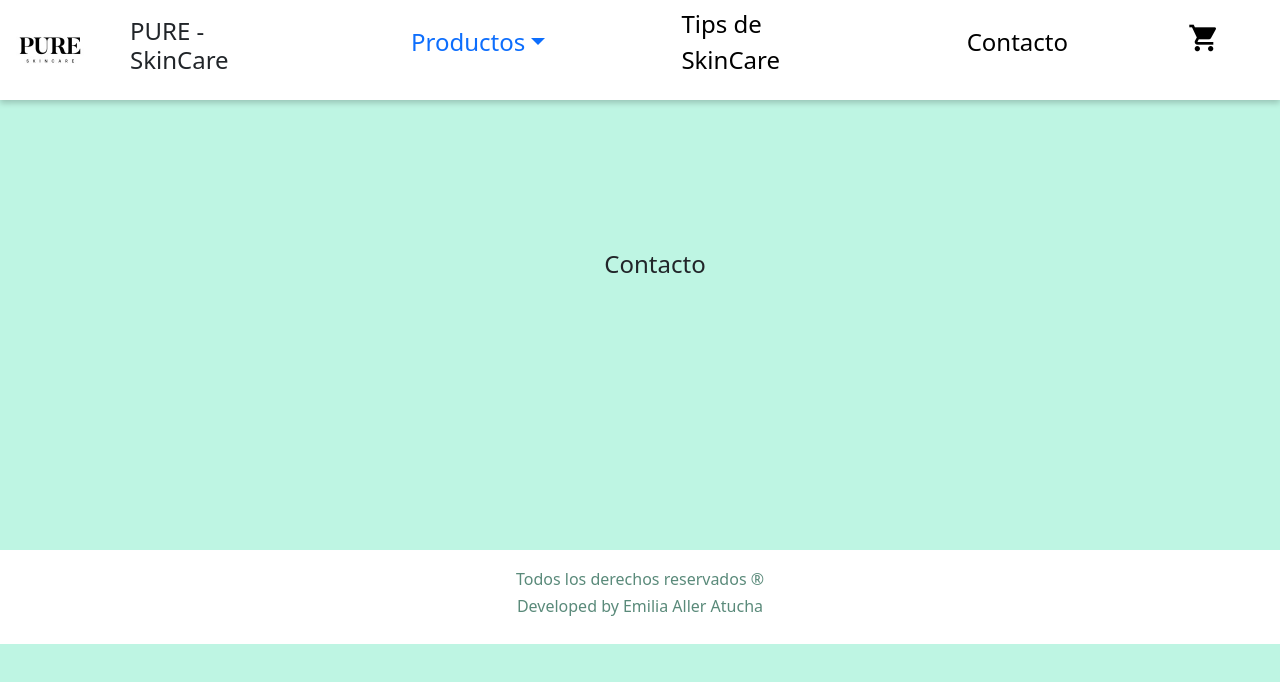
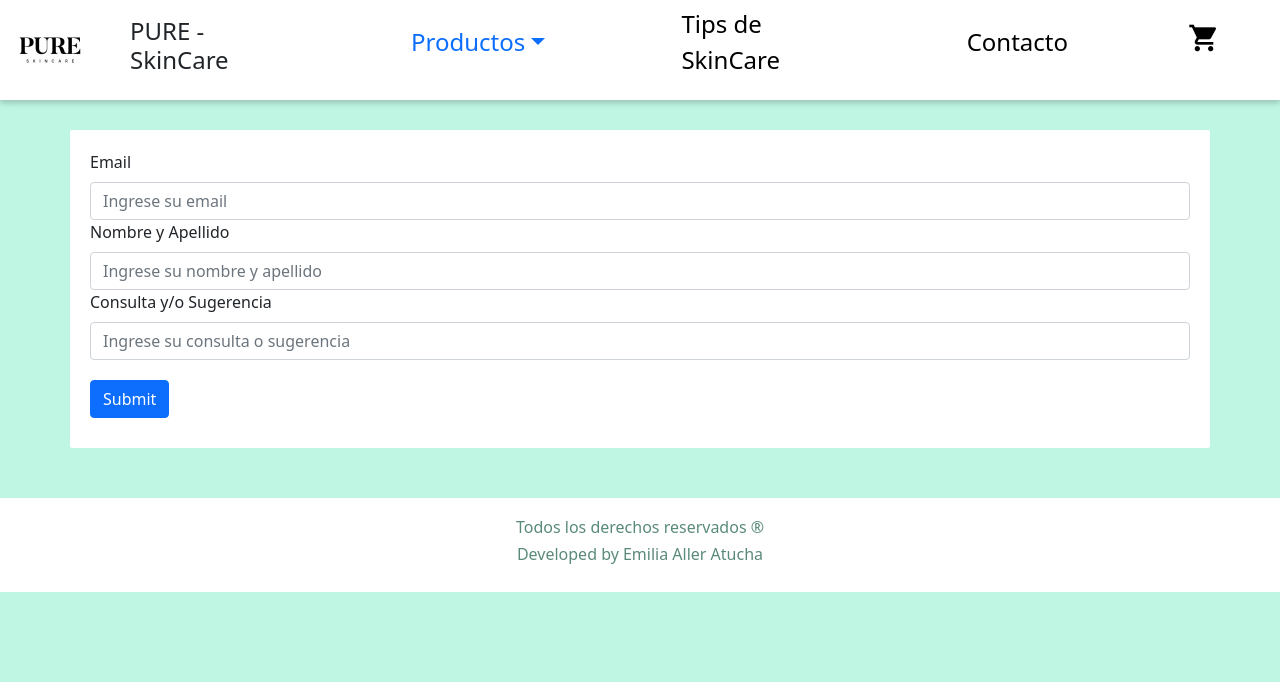
Before and after one commit to emialler/TiendaSkinCare-AllerAtucha, a React (Create React App) app: page /contacto in a window 1280 px wide. Shown: the top 682 px of the page. Built offline with nearby package versions, Linux system fonts and the light colour scheme.

Commit message:
Desafío Sincronizar Counter

```diff
--- a/src/components/Contacto.js
+++ b/src/components/Contacto.js
@@ -1,8 +1,31 @@
 import React from 'react'
+import { Container, Form, Button } from 'react-bootstrap'
+
 
 const Contacto = () => {
+
+  /* ----------- EN PROCESO -------------*/
+
   return (
-    <h1 className="titulosProvisorios">Contacto</h1>
+    <Container id="formulario">
+      <Form>
+        <Form.Group>
+          <Form.Label>Email</Form.Label>
+          <Form.Control type="email" placeholder="Ingrese su email" />
+        </Form.Group>
+        <Form.Group>
+          <Form.Label>Nombre y Apellido</Form.Label>
+          <Form.Control type="text" placeholder="Ingrese su nombre y apellido" />
+        </Form.Group>
+        <Form.Group>
+          <Form.Label>Consulta y/o Sugerencia</Form.Label>
+          <Form.Control type="text" placeholder="Ingrese su consulta o sugerencia" />
+        </Form.Group>
+        <div>
+        <Button type="submit">Submit</Button>
+        </div>
+      </Form>
+    </Container>
   )
 }
 
--- a/src/components/Item.js
+++ b/src/components/Item.js
@@ -9,7 +9,6 @@ const Item = ({item}) => {
           <Card.Body>
               <Card.Title>{item.title}</Card.Title>
               <Link to={`/item/${item.id}`}><Button variant="outline-secondary">Ver detalles</Button></Link>
-              <Button variant="outline-primary">Agregar al carrito</Button>
           </Card.Body>
       </Card>
   )
--- a/src/components/ItemCount.js
+++ b/src/components/ItemCount.js
@@ -2,24 +2,33 @@ import React from 'react'
 import { useState } from 'react'
 import { Button } from 'react-bootstrap'
 
-const ItemCount = ({stock, initial}) => {
+const ItemCount = ({stock, initial, onAdd}) => {
 
     const [estado, setEstado] = useState(initial)
 
-    const onAdd = () => {
+    const sumar = () => {
         estado < stock ? setEstado(estado + 1) : setEstado(estado)
     }
 
-    const onRemove = () => {
+    const restar = () => {
         estado > initial ? setEstado(estado - 1) : setEstado(estado)
     }
 
+    const agregar = () => {
+        onAdd(estado)
+    }
+
   return (
+    <>
         <div id="itemCount">
-            <Button onClick={onRemove}>-</Button>
+            <Button className="myButton" onClick={restar}>-</Button>
             <p>{estado}</p>
-            <Button onClick={onAdd}>+</Button>
+            <Button className="myButton" onClick={sumar}>+</Button>
         </div>
+        <div className="btnCompra">
+        <Button className="myButton" onClick={agregar} id="botonDetail">Agregar al carrito</Button>
+        </div>
+    </>
   )
 }
 
--- a/src/components/ItemDetail.js
+++ b/src/components/ItemDetail.js
@@ -1,7 +1,15 @@
+import { useState } from 'react'
 import { Card, Container, Button } from 'react-bootstrap'
+import { Link } from 'react-router-dom'
 import ItemCount from './ItemCount'
 
 const ItemDetail = ({item}) => {
+
+  const [carrito, setCarrito] = useState(0)
+
+  const onAdd = (cantidad) => {
+    setCarrito(cantidad)
+  }
 
     return (
       <Container className="detalle">
@@ -12,8 +20,14 @@ const ItemDetail = ({item}) => {
             <Card.Title className="title">{item.title}</Card.Title>
             <Card.Text id="description">{item.description}</Card.Text>
             <Card.Title className="title">${item.price}</Card.Title>
-          <ItemCount stock={10} initial={1}/>
-          <Button id="botonDetail" variant="outline-primary">Agregar al carrito</Button>
+            {
+              carrito === 0 ? (<ItemCount stock={item.stock} initial={1} onAdd={onAdd}/>
+              ) : (
+                <div className="btnCompra">
+                  <Link to="/cart"><Button className="myButton">Ir al carrito</Button></Link>
+                  <Button onClick={()=>(setCarrito(0))} className="myButton">Reiniciar compra</Button>
+                </div>
+              )}
           </Card>
         </Container>
     )
--- a/src/data/products.json
+++ b/src/data/products.json
@@ -4,7 +4,8 @@
         "title": "Crema Facial de Día",
         "price": 895,
         "pictureUrl": "https://getthelookar.vteximg.com.br/arquivos/ids/164283-600-600/26281_crema-facial-hidratante-x-50-gr_imagen-1.jpg?v=637619503440900000",
-        "description": "Hidrata por 72 h. y protege la piel manteniéndola suave, luminosa y saludable. Previene manchas. Indicada para piel normal a seca. Hipoalergénica / Apto piel sensible / Testeada dermatológicamente / Sin TACC"
+        "description": "Hidrata por 72 h. y protege la piel manteniéndola suave, luminosa y saludable. Previene manchas. Indicada para piel normal a seca. Hipoalergénica / Apto piel sensible / Testeada dermatológicamente / Sin TACC",
+        "stock": 5
     },
     {
         "id": 2,
@@ -12,7 +13,8 @@
         "title": "Crema Facial de Noche",
         "price": 1880,
         "pictureUrl": "https://farmacityar.vteximg.com.br/arquivos/ids/183264-600-600/26275_crema-facial-de-noche-nutritiva-x-70-gr_imagen-1.jpg?v=636832558131200000",
-        "description": "Nutre en profundidad, hidrata por 72 h. y repara los tejidos de colágeno y elastina. Previene el envejecimiento prematuro de la piel. Indicada para piel normal a seca. Hipoalergénica / Apto piel sensible / Testeada dermatológicamente / Sin TACC"
+        "description": "Nutre en profundidad, hidrata por 72 h. y repara los tejidos de colágeno y elastina. Previene el envejecimiento prematuro de la piel. Indicada para piel normal a seca. Hipoalergénica / Apto piel sensible / Testeada dermatológicamente / Sin TACC",
+        "stock": 10
     },
     {
         "id": 3,
@@ -20,7 +22,8 @@
         "title": "Agua Miceral x 200ml",
         "price": 940,
         "pictureUrl": "https://www.dermaglos.com/Portals/0/Images/Products/AguaMicelar_200ml.png",
-        "description": "Resuelve la rutina de limpieza en un solo paso: desmaquilla, limpia, tonifica, ilumina, hidrata y calma. Con efecto purificante. Deja la piel suave y fresca sin sensación de oleosidad. Sin alcohol. Indicada para todo tipo de piel. Hipoalergénica / Apta piel sensible / Testeada dermatológica y oftalmológicamente / Sin TACC / Sin parabenos"
+        "description": "Resuelve la rutina de limpieza en un solo paso: desmaquilla, limpia, tonifica, ilumina, hidrata y calma. Con efecto purificante. Deja la piel suave y fresca sin sensación de oleosidad. Sin alcohol. Indicada para todo tipo de piel. Hipoalergénica / Apta piel sensible / Testeada dermatológica y oftalmológicamente / Sin TACC / Sin parabenos",
+        "stock": 5
     },
     {
         "id": 4,
@@ -28,7 +31,8 @@
         "title": "Tónico Hidratante Descongestivo",
         "price": 940,
         "pictureUrl": "https://www.dermaglos.com/Portals/0/Images/Products/TonicoDescongestivo_200ml_new.png",
-        "description": "Restaura y equilibra la hidratación de la piel completando el proceso de limpieza facial, dejándola purificada y fresca. Además tiene un efecto descongestivo, emoliente y suavizante. No contiene alcohol. Indicado para todo tipo de piel. Hipoalergénico / Apto piel sensible / Testeado dermatológica y oftalmológicamente / Sin TACC"
+        "description": "Restaura y equilibra la hidratación de la piel completando el proceso de limpieza facial, dejándola purificada y fresca. Además tiene un efecto descongestivo, emoliente y suavizante. No contiene alcohol. Indicado para todo tipo de piel. Hipoalergénico / Apto piel sensible / Testeado dermatológica y oftalmológicamente / Sin TACC",
+        "stock": 8
     },
     {
         "id": 5,
@@ -36,7 +40,8 @@
         "title": "Desmaquillante Bifaz de Ojos",
         "price": 1003,
         "pictureUrl": "https://www.dermaglos.com/Portals/0/DesmaquillanteBifaz_100ml.png",
-        "description": "Su fórmula bifaz elimina fácilmente el maquillaje a prueba de agua y de larga duración. Sin residuo graso. Para labios y ojos. Indicado para todo tipo de piel. Hipoalergénico / Apto piel sensible / Testeado dermatológica y oftalmológicamente / No comedogénico / Sin TACC"
+        "description": "Su fórmula bifaz elimina fácilmente el maquillaje a prueba de agua y de larga duración. Sin residuo graso. Para labios y ojos. Indicado para todo tipo de piel. Hipoalergénico / Apto piel sensible / Testeado dermatológica y oftalmológicamente / No comedogénico / Sin TACC",
+        "stock": 8
     },
     {
         "id": 6,
@@ -44,7 +49,8 @@
         "title": "Gel de Limpieza Purificante",
         "price": 1049,
         "pictureUrl": "https://www.dermaglos.com/Portals/0/Images/Products/GelDeLimpiezaNormales.png",
-        "description": "Limpia en profundidad y elimina las impurezas diarias. Hidrata por 24h, calma y suaviza la piel. Ideal para aplicar bajo la ducha. Indicado para piel normal. Hipoalergénico / Apto piel sensible / Testeado dermatológica y oftalmológicamente / No comedogénico / Sin TACC"
+        "description": "Limpia en profundidad y elimina las impurezas diarias. Hidrata por 24h, calma y suaviza la piel. Ideal para aplicar bajo la ducha. Indicado para piel normal. Hipoalergénico / Apto piel sensible / Testeado dermatológica y oftalmológicamente / No comedogénico / Sin TACC",
+        "stock": 6
     },
     {
         "id": 7,
@@ -52,7 +58,8 @@
         "title": "Emulsión Hidratante de Día",
         "price": 1851,
         "pictureUrl": "https://www.dermaglos.com/Portals/0/Images/Products/EmulsionHidratanteDia_FPS20.png",
-        "description": "Hidrata por 72 h. y protege la piel manteniéndola suave, luminosa y saludable. Previene manchas. Textura liviana. Indicada para piel normal a mixta. Hipoalergénica / Apto piel sensible / Testeada dermatológica y oftalmológicamente / No comedogénica / Sin TACC"
+        "description": "Hidrata por 72 h. y protege la piel manteniéndola suave, luminosa y saludable. Previene manchas. Textura liviana. Indicada para piel normal a mixta. Hipoalergénica / Apto piel sensible / Testeada dermatológica y oftalmológicamente / No comedogénica / Sin TACC",
+        "stock": 10
     },
     {
         "id": 8,
@@ -60,6 +67,7 @@
         "title": "Leche de Limpieza Activa",
         "price": 1048,
         "pictureUrl": "https://www.dermaglos.com/Portals/0/Images/Products/LecheActiva_200ml_new.png",
-        "description": "Elimina en profundidad el maquillaje y las impurezas diarias permitiendo a la piel respirar libremente. Hidrata y suaviza, sin dejar sensación de grasitud. Indicada para todo tipo de piel. Hipoalergénica / Apto piel sensible / Testeada dermatológica y oftalmológicamente / Sin TACC"
+        "description": "Elimina en profundidad el maquillaje y las impurezas diarias permitiendo a la piel respirar libremente. Hidrata y suaviza, sin dejar sensación de grasitud. Indicada para todo tipo de piel. Hipoalergénica / Apto piel sensible / Testeada dermatológica y oftalmológicamente / Sin TACC",
+        "stock": 5
     }
 ]
--- a/src/estilos.css
+++ b/src/estilos.css
@@ -105,7 +105,7 @@ img {
 
 #botonDetail {
     width: 40%;
-    margin: 0 auto;
+    margin: auto;
 }
 
 footer {
@@ -140,3 +140,33 @@ footer h6{
 #listaProductos {
     margin-bottom: 50px;
 }
+
+.btnCompra {
+    display: flex;
+    flex-direction: column;
+    justify-content: center;
+    align-items: center;
+}
+
+.myButton {
+    margin: 10px 0;
+    background-color: rgb(90, 138, 122);
+    border-color: rgb(90, 138, 122);
+}
+
+.myButton:hover{
+    background-color: white;
+    border-color: rgb(90, 138, 122);
+    color: rgb(90, 138, 122);
+}
+
+#formulario {
+    margin: 30px auto;
+    padding: 20px;
+    background-color: white;
+    border-radius: 2px;
+}
+
+#formulario button {
+    margin: 20px 0 10px 0;
+}
```
Also changed, not shown: 1 other file (tests, documents, lock files or other folders). Lines whose indentation alone changed are shown as unchanged.
